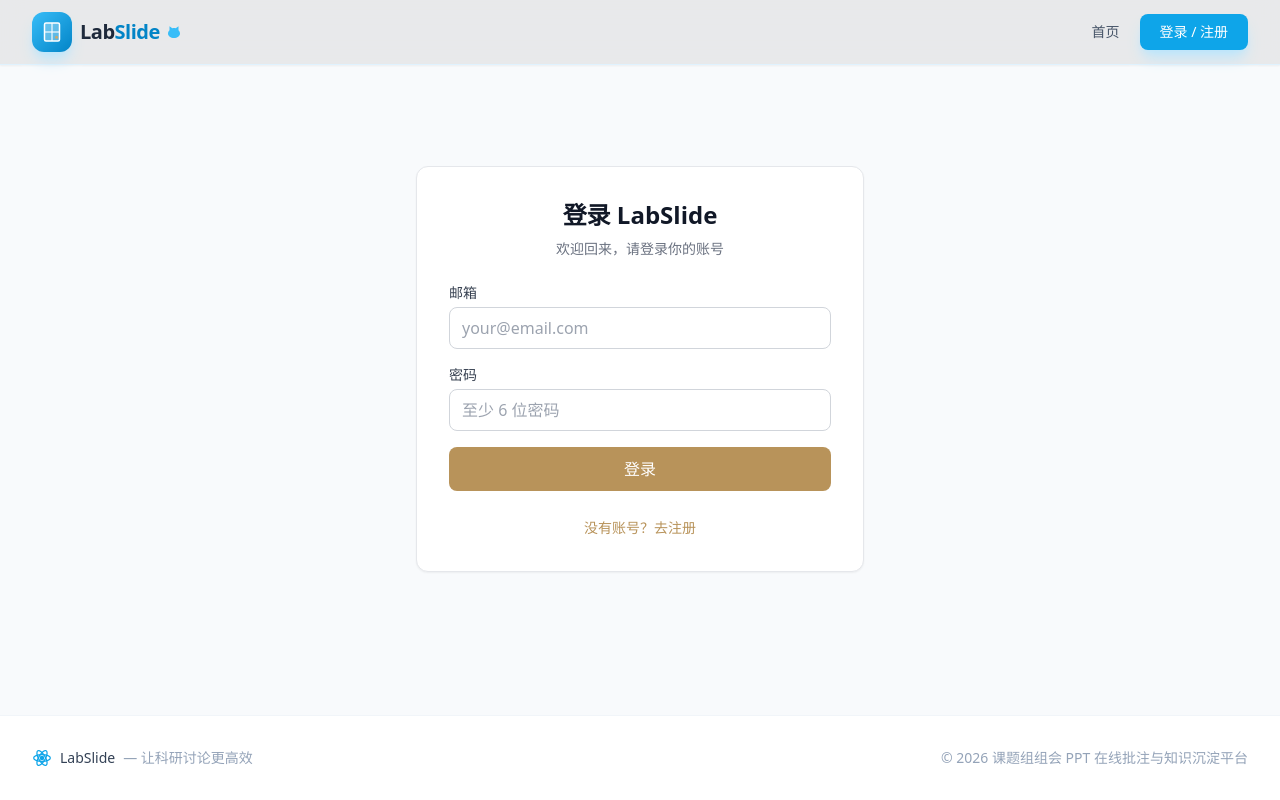
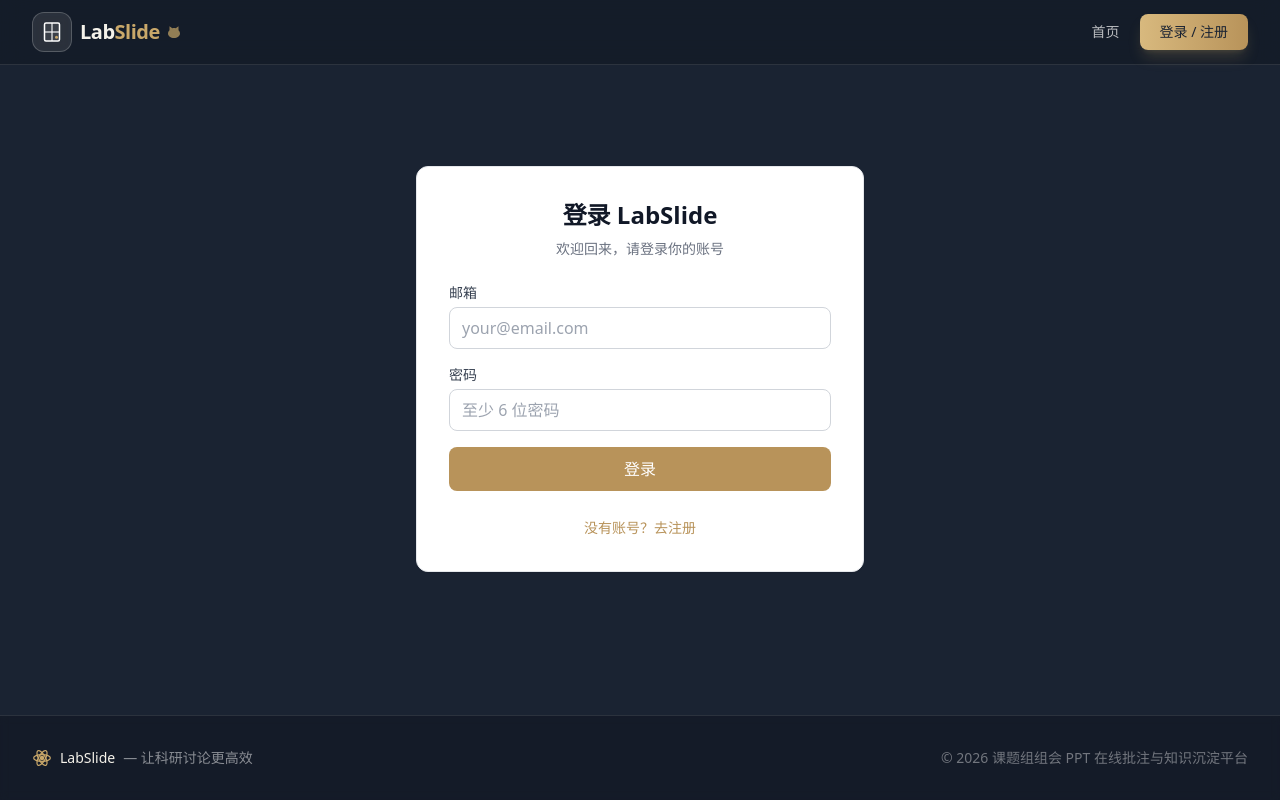
Before and after one commit to labslide-app/labslide, a React (Vite) app in the folder frontend/: page /login in a window 1280 px wide. Built offline with nearby package versions, Linux system fonts and the light colour scheme; no server answers.

Commit message:
style: 统一全站深色主题，其他页面配色与首页保持一致

```diff
--- a/frontend/src/components/Layout.tsx
+++ b/frontend/src/components/Layout.tsx
@@ -22,20 +22,8 @@ function AtomIcon({ className = "w-6 h-6" }: { className?: string }) {
     >
       <circle cx="12" cy="12" r="2" fill="currentColor" />
       <ellipse cx="12" cy="12" rx="10" ry="4" />
-      <ellipse
-        cx="12"
-        cy="12"
-        rx="10"
-        ry="4"
-        transform="rotate(60 12 12)"
-      />
-      <ellipse
-        cx="12"
-        cy="12"
-        rx="10"
-        ry="4"
-        transform="rotate(120 12 12)"
-      />
+      <ellipse cx="12" cy="12" rx="10" ry="4" transform="rotate(60 12 12)" />
+      <ellipse cx="12" cy="12" rx="10" ry="4" transform="rotate(120 12 12)" />
     </svg>
   );
 }
@@ -50,90 +38,26 @@ function Layout() {
     navigate("/");
   };
 
-  const isHome = location.pathname === "/";
-
   return (
-    <div className="min-h-screen flex flex-col">
+    <div className="min-h-screen flex flex-col bg-[#1a2332] text-[#f5f2ea]">
       {/* 导航栏 - 深色玻璃质感 */}
-      <header
-        className={`sticky top-0 z-50 transition-all duration-500 ${
-          isHome
-            ? "bg-[#131a26]/70 backdrop-blur-md border-b border-white/10"
-            : "bg-white/90 backdrop-blur-md shadow-sm border-b border-sky-100"
-        }`}
-      >
+      <header className="sticky top-0 z-50 bg-[#131a26]/70 backdrop-blur-md border-b border-white/10">
         <div className="max-w-7xl mx-auto px-4 sm:px-6 lg:px-8">
           <div className="flex justify-between items-center h-16">
             <Link to="/" className="flex items-center space-x-2 group">
               {/* Logo - 窗户+几何猫组合 */}
-              <div
-                className={`relative w-10 h-10 rounded-xl flex items-center justify-center transition-all duration-300 group-hover:scale-105 ${
-                  isHome
-                    ? "bg-white/10 backdrop-blur-sm border border-white/20"
-                    : "bg-gradient-to-br from-sky-400 to-sky-600 shadow-lg shadow-sky-200"
-                }`}
-              >
-                <svg
-                  viewBox="0 0 32 32"
-                  className="w-6 h-6"
-                  fill="none"
-                >
-                  {/* 窗户轮廓 */}
-                  <rect
-                    x="6"
-                    y="4"
-                    width="20"
-                    height="24"
-                    rx="2"
-                    stroke="white"
-                    strokeWidth="2"
-                    fill={isHome ? "rgba(255,255,255,0.08)" : "rgba(255,255,255,0.3)"}
-                  />
-                  <line
-                    x1="16"
-                    y1="4"
-                    x2="16"
-                    y2="28"
-                    stroke="white"
-                    strokeWidth="1.5"
-                  />
-                  <line
-                    x1="6"
-                    y1="16"
-                    x2="26"
-                    y2="16"
-                    stroke="white"
-                    strokeWidth="1.5"
-                  />
-                  {/* 小实验元素在右下角 */}
-                  <circle
-                    cx="22"
-                    cy="23"
-                    r="2"
-                    fill="#c9a86a"
-                  />
+              <div className="relative w-10 h-10 rounded-xl flex items-center justify-center bg-white/10 backdrop-blur-sm border border-white/20 transition-all duration-300 group-hover:scale-105">
+                <svg viewBox="0 0 32 32" className="w-6 h-6" fill="none">
+                  <rect x="6" y="4" width="20" height="24" rx="2" stroke="white" strokeWidth="2" fill="rgba(255,255,255,0.08)" />
+                  <line x1="16" y1="4" x2="16" y2="28" stroke="white" strokeWidth="1.5" />
+                  <line x1="6" y1="16" x2="26" y2="16" stroke="white" strokeWidth="1.5" />
+                  <circle cx="22" cy="23" r="2" fill="#c9a86a" />
                 </svg>
               </div>
               <div className="flex items-center">
-                <span
-                  className={`text-xl font-bold tracking-tight ${
-                    isHome ? "text-[#f5f2ea]" : "text-slate-800"
-                  }`}
-                >
-                  Lab
-                </span>
-                <span
-                  className={`text-xl font-bold tracking-tight ${
-                    isHome ? "text-[#c9a86a]" : "text-sky-600"
-                  }`}
-                >
-                  Slide
-                </span>
-                <div
-                  className={`ml-1.5 ${
-                    isHome ? "text-[#c9a86a]/70" : "text-sky-400"
-                  }`}
-                >
+                <span className="text-xl font-bold tracking-tight text-[#f5f2ea]">Lab</span>
+                <span className="text-xl font-bold tracking-tight text-[#c9a86a]">Slide</span>
+                <div className="ml-1.5 text-[#c9a86a]/70">
                   <CatMark className="w-4 h-4" />
                 </div>
               </div>
@@ -144,12 +68,8 @@ function Layout() {
                 to="/"
                 className={`px-4 py-2 rounded-lg text-sm font-medium transition-all duration-200 ${
                   location.pathname === "/"
-                    ? isHome
-                      ? "bg-white/15 text-white"
-                      : "bg-sky-50 text-sky-700"
-                    : isHome
-                    ? "text-white/70 hover:bg-white/10 hover:text-white"
-                    : "text-slate-600 hover:bg-sky-50 hover:text-sky-700"
+                    ? "bg-white/15 text-white"
+                    : "text-white/70 hover:bg-white/10 hover:text-white"
                 }`}
               >
                 首页
@@ -162,12 +82,8 @@ function Layout() {
                       to={`/groups/${user.group_id}`}
                       className={`px-4 py-2 rounded-lg text-sm font-medium transition-all duration-200 ${
                         location.pathname.startsWith("/groups/")
-                          ? isHome
-                            ? "bg-white/15 text-white"
-                            : "bg-sky-50 text-sky-700"
-                          : isHome
-                          ? "text-white/70 hover:bg-white/10 hover:text-white"
-                          : "text-slate-600 hover:bg-sky-50 hover:text-sky-700"
+                          ? "bg-white/15 text-white"
+                          : "text-white/70 hover:bg-white/10 hover:text-white"
                       }`}
                     >
                       课题组
@@ -178,12 +94,8 @@ function Layout() {
                     to="/upload"
                     className={`px-4 py-2 rounded-lg text-sm font-medium transition-all duration-200 ${
                       location.pathname === "/upload"
-                        ? isHome
-                          ? "bg-white/15 text-white"
-                          : "bg-sky-50 text-sky-700"
-                        : isHome
-                        ? "text-white/70 hover:bg-white/10 hover:text-white"
-                        : "text-slate-600 hover:bg-sky-50 hover:text-sky-700"
+                        ? "bg-white/15 text-white"
+                        : "text-white/70 hover:bg-white/10 hover:text-white"
                     }`}
                   >
                     上传PPT
@@ -194,12 +106,8 @@ function Layout() {
                       to="/meetings"
                       className={`px-4 py-2 rounded-lg text-sm font-medium transition-all duration-200 ${
                         location.pathname.startsWith("/meetings")
-                          ? isHome
-                            ? "bg-white/15 text-white"
-                            : "bg-sky-50 text-sky-700"
-                          : isHome
-                          ? "text-white/70 hover:bg-white/10 hover:text-white"
-                          : "text-slate-600 hover:bg-sky-50 hover:text-sky-700"
+                          ? "bg-white/15 text-white"
+                          : "text-white/70 hover:bg-white/10 hover:text-white"
                       }`}
                     >
                       组会
@@ -208,20 +116,8 @@ function Layout() {
 
                   {/* 用户信息下拉 */}
                   <div className="relative group ml-2">
-                    <button
-                      className={`flex items-center space-x-2 px-3 py-2 rounded-lg text-sm font-medium transition-all duration-200 ${
-                        isHome
-                          ? "bg-white/10 text-white hover:bg-white/20"
-                          : "bg-sky-50 text-sky-700 hover:bg-sky-100"
-                      }`}
-                    >
-                      <div
-                        className={`w-7 h-7 rounded-full flex items-center justify-center text-xs font-bold ${
-                          isHome
-                            ? "bg-[#c9a86a] text-[#1a2332]"
-                            : "bg-sky-500 text-white"
-                        }`}
-                      >
+                    <button className="flex items-center space-x-2 px-3 py-2 rounded-lg text-sm font-medium transition-all duration-200 bg-white/10 text-white hover:bg-white/20">
+                      <div className="w-7 h-7 rounded-full flex items-center justify-center text-xs font-bold bg-[#c9a86a] text-[#1a2332]">
                         {user.full_name?.charAt(0) || user.email?.charAt(0)}
                       </div>
                       <span>{user.full_name}</span>
@@ -231,29 +127,21 @@ function Layout() {
                         stroke="currentColor"
                         viewBox="0 0 24 24"
                       >
-                        <path
-                          strokeLinecap="round"
-                          strokeLinejoin="round"
-                          strokeWidth={2}
-                          d="M19 9l-7 7-7-7"
-                        />
+                        <path strokeLinecap="round" strokeLinejoin="round" strokeWidth={2} d="M19 9l-7 7-7-7" />
                       </svg>
                     </button>
 
                     {/* 下拉菜单 */}
-                    <div className="absolute right-0 mt-2 w-48 bg-white rounded-xl shadow-xl border border-sky-100 py-2 opacity-0 invisible group-hover:opacity-100 group-hover:visible transition-all z-50">
-                      <div className="px-4 py-2 border-b border-slate-100">
-                        <p className="text-sm font-medium text-slate-800 truncate">
+                    <div className="absolute right-0 mt-2 w-48 bg-[#131a26] rounded-xl shadow-xl border border-white/10 py-2 opacity-0 invisible group-hover:opacity-100 group-hover:visible transition-all z-50">
+                      <div className="px-4 py-2 border-b border-white/10">
+                        <p className="text-sm font-medium text-[#f5f2ea] truncate">
                           {user.full_name}
                         </p>
-                        <p className="text-xs text-slate-500 truncate">
-                          {user.email}
-                        </p>
+                        <p className="text-xs text-[#f5f2ea]/50 truncate">{user.email}</p>
                       </div>
                       <button
                         onClick={handleLogout}
-                        className="w-full text-left px-4 py-2 text-sm text-red-500 hover:bg-red-50 transition-colors rounded-lg mx-1"
-                        style={{ width: "calc(100% - 8px)" }}
+                        className="w-full text-left px-4 py-2 text-sm text-red-300 hover:bg-red-500/10 transition-colors"
                       >
                         退出登录
                       </button>
@@ -263,15 +151,7 @@ function Layout() {
               ) : (
                 <Link
                   to="/login"
-                  className={`px-5 py-2 rounded-lg text-sm font-medium transition-all duration-200 ${
-                    location.pathname === "/login"
-                      ? isHome
-                        ? "bg-[#c9a86a] text-[#1a2332] shadow-lg"
-                        : "bg-sky-500 text-white shadow-lg shadow-sky-200"
-                      : isHome
-                      ? "bg-gradient-to-r from-[#d8b97e] to-[#b8935a] text-[#1a2332] shadow-lg shadow-[#c9a86a]/20 hover:brightness-110"
-                      : "bg-sky-500 text-white hover:bg-sky-600 shadow-lg shadow-sky-200"
-                  }`}
+                  className="px-5 py-2 rounded-lg text-sm font-medium transition-all duration-200 bg-gradient-to-r from-[#d8b97e] to-[#b8935a] text-[#1a2332] shadow-lg shadow-[#c9a86a]/20 hover:brightness-110"
                 >
                   登录 / 注册
                 </Link>
@@ -282,44 +162,20 @@ function Layout() {
       </header>
 
       {/* 主内容区 */}
-      <main className={`flex-1 ${isHome ? "bg-[#1a2332]" : "bg-slate-50"}`}>
+      <main className="flex-1 bg-[#1a2332]">
         <Outlet />
       </main>
 
       {/* 页脚 */}
-      <footer
-        className={`py-8 transition-all duration-500 ${
-          isHome
-            ? "bg-[#131a26]/80 backdrop-blur-sm border-t border-white/10"
-            : "bg-white border-t border-slate-100"
-        }`}
-      >
+      <footer className="py-8 bg-[#131a26]/80 backdrop-blur-sm border-t border-white/10">
         <div className="max-w-7xl mx-auto px-4 sm:px-6 lg:px-8">
           <div className="flex flex-col md:flex-row items-center justify-between gap-4">
             <div className="flex items-center space-x-2">
-              <AtomIcon
-                className={`w-5 h-5 ${isHome ? "text-[#c9a86a]" : "text-sky-500"}`}
-              />
-              <span
-                className={`text-sm font-medium ${
-                  isHome ? "text-[#f5f2ea]" : "text-slate-700"
-                }`}
-              >
-                LabSlide
-              </span>
-              <span
-                className={`text-sm ${
-                  isHome ? "text-white/50" : "text-slate-400"
-                }`}
-              >
-                — 让科研讨论更高效
-              </span>
+              <AtomIcon className="w-5 h-5 text-[#c9a86a]" />
+              <span className="text-sm font-medium text-[#f5f2ea]">LabSlide</span>
+              <span className="text-sm text-white/50">— 让科研讨论更高效</span>
             </div>
-            <p
-              className={`text-sm ${
-                isHome ? "text-white/40" : "text-slate-400"
-              }`}
-            >
+            <p className="text-sm text-white/40">
               &copy; {new Date().getFullYear()} 课题组组会 PPT 在线批注与知识沉淀平台
             </p>
           </div>
```
